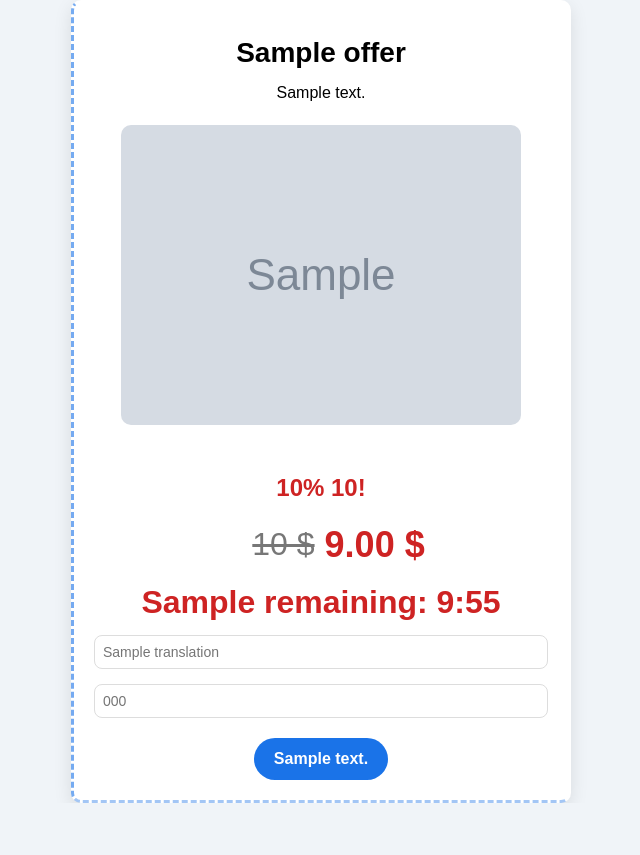
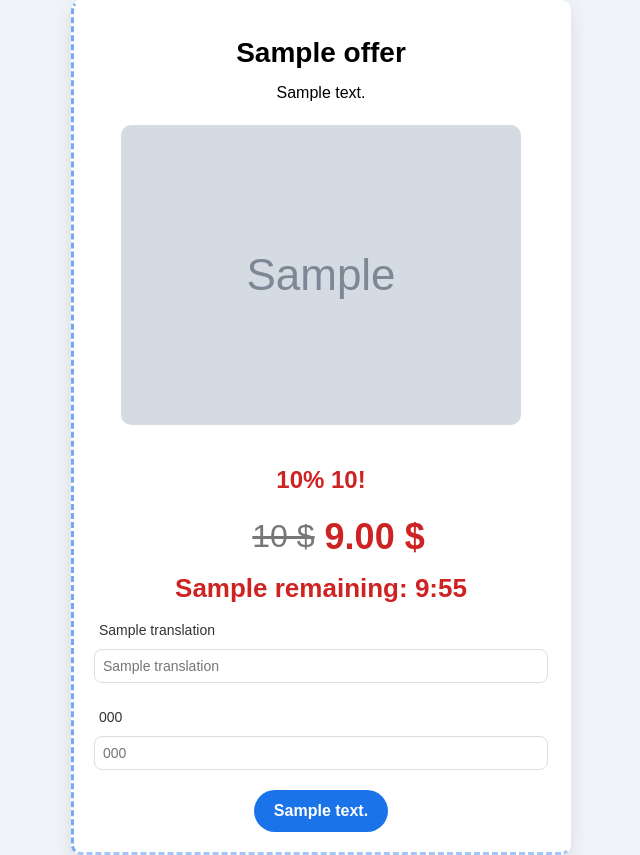
Before and after one commit to Uniaff-AI/Form_Gen, a Python web app: template templates/offer_template.html in a window 1280 px wide. Shown: the whole page, without its empty margins (319-959 px from the left). Before the commit the page ends 803 px from the top, so only its background shows below. Run offline with Jinja, Linux system fonts and the light colour scheme; the template is opened without the code that fills it: most values are stand-ins (such as "Sample title", 1, 10 or a date in 2020); grey boxes marked "Sample" are stand-in pictures.

Commit message:
offer_template update

```diff
--- a/templates/offer_template.html
+++ b/templates/offer_template.html
@@ -97,7 +97,7 @@
             height: auto;
             max-height: 300px; /* Ограничиваем максимальную высоту */
             border-radius: 10px;
-            margin-bottom: 20px;
+            margin-bottom: 12px;
         }
 
         /* Скидка */
@@ -106,13 +106,13 @@
             font-size: 24px;
             font-weight: bold;
             color: #ce2323; /* Красный цвет для скидки */
-            margin-top: 10px;
+            margin-top: 8px;
             margin-bottom: 10px;
         }
 
         /* Таймер */
         .discount-info .countdown {
-            font-size: 32px;
+            font-size: 26px;
             font-weight: bold;
             color: #ce2323; /* Красный цвет для таймера */
         }
@@ -142,8 +142,16 @@
 
         /* Формы ввода */
         .form-group {
-            margin-bottom: 10px;
+            margin-bottom: 15px; /* Немного больше отступов, чтобы сделать форму компактной */
             width: 100%;
+        }
+
+        .form-group label {
+            font-size: 14px; /* Меньше шрифт для подписей */
+            color: #333;
+            margin-bottom: 3px;
+            padding: 5px;
+            display: block;
         }
 
         .form-group input {
@@ -241,10 +249,12 @@
         <!-- Форма -->
         <form action="{{ offer.link }}" method="POST">
             <div class="form-group">
-                <input type="text" name="name" placeholder="{{ translations.name }}" required="required">
+                <label for="name">{{ translations.name }}</label>
+                <input type="text" name="name" id="name" placeholder="{{ translations.name }}" required="required">
             </div>
             <div class="form-group">
-                <input type="tel" name="phone" placeholder="{{ translations.phone }}" required="required">
+                <label for="phone">{{ translations.phone }}</label>
+                <input type="tel" name="phone" id="phone" placeholder="{{ translations.phone }}" required="required">
             </div>
             <div class="button-container">
                 <a href="{{ offer.link }}" target="_blank">{{ offer.button_text }}</a>
```
